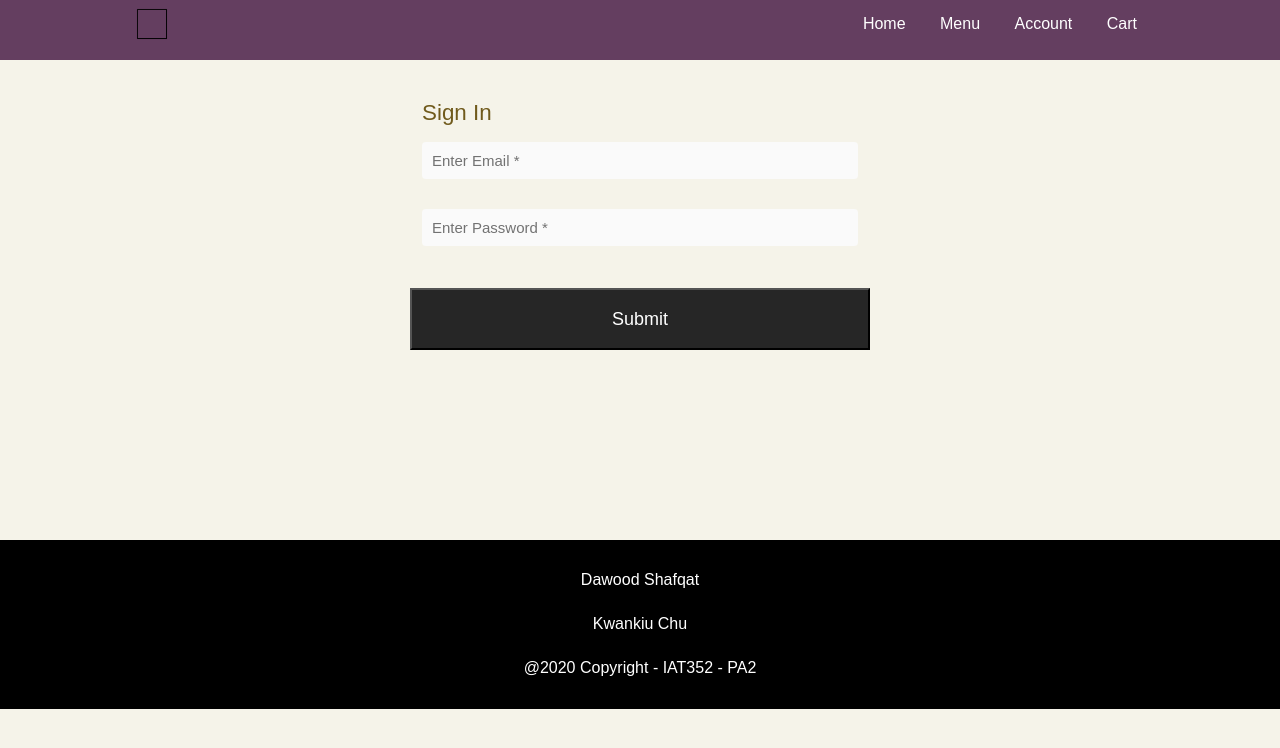
After one commit to dshafqat/IAT352-PA, a PHP site: page /sign-in.php in a window 1280 px wide. The commit adds this page. Shown: the top 748 px of the page. Run offline with PHP 8.4, Linux system fonts and the light colour scheme.

Commit message:
implemented sign in/logout functions

```diff
--- /dev/null
+++ b/active_session_check.php
@@ -0,0 +1,14 @@
+<!-- This page is used to check if there is an active session  -->
+<!-- if there is no active session, user is not logged in, redirect user to login page-->
+
+
+<?php
+session_start();
+
+if(isset($_SESSION["email"])){
+  // if session variable 'username'is set
+  //redirect to members page
+  header("Location: login_successful.php");
+  exit(); }
+
+?>
--- a/cart.php
+++ b/cart.php
@@ -29,7 +29,7 @@ require 'config.php';
 				<ul>
 					<li><a href="home.php">Home</a></li>
 					<li><a href="index.php">Menu</a></li>
-					<li><a href="sign-up.php">Account</a></li>
+					<li><a href="sign-in.php">Account</a></li>
 					<li><a href="cart.php">Cart</a></li>
 				</ul>
 			</div>
@@ -118,7 +118,7 @@ $total_price += ($price*$row['qty']);
 	<td colspan="5" align="right">
 
 	<form method="post" action="">
-	<input name="remove_button" type="submit" value=" Remove Items " />
+	<input name="remove_button" type="submit" value=" Clear Cart " />
     <input name="submit_button" type="submit" value=" Place Order " />
 </form>
 
--- a/config.php
+++ b/config.php
@@ -1,4 +1,11 @@
 <?php
+
+$servername="localhost";
+$email="root";
+$password="";
+$dbname="KIMMY_CHU";
+
+
  $conn = new mysqli("localhost","root","","KIMMY_CHU");
  if($conn->connect_error){
  	die("Connection Failed!".$conn->connect_error);
--- a/home.php
+++ b/home.php
@@ -22,7 +22,7 @@
 				<ul>
 					<li><a href="home.php">Home</a></li>
 					<li><a href="index.php">Menu</a></li>
-					<li><a href="sign-up.php">Account</a></li>
+					<li><a href="sign-in.php">Account</a></li>
 					<li><a href="cart.php">Cart</a></li>
 				</ul>
 			</div>
--- a/index.php
+++ b/index.php
@@ -37,7 +37,7 @@ require 'config.php';
 				<ul>
 					<li><a href="home.php">Home</a></li>
 					<li><a href="index.php">Menu</a></li>
-					<li><a href="sign-up.php">Account</a></li>
+					<li><a href="sign-in.php">Account</a></li>
 					<li><a href="cart.php">Cart</a></li>
 				</ul>
 			</div>
--- a/product-info.php
+++ b/product-info.php
@@ -29,7 +29,7 @@ require 'config.php';
 				<ul>
 					<li><a href="home.php">Home</a></li>
 					<li><a href="index.php">Menu</a></li>
-					<li><a href="sign-up.php">Account</a></li>
+					<li><a href="sign-in.php">Account</a></li>
 					<li><a href="cart.php">Cart</a></li>
 				</ul>
 			</div>
--- /dev/null
+++ b/sign-in.php
@@ -0,0 +1,104 @@
+<!DOCTYPE html>
+
+<html lang="en">
+
+<head>
+	<meta charset="utf-8">
+
+	<title>Sign Up</title>
+
+
+	<link rel="stylesheet" href="css/main.css">
+	<link rel="stylesheet" href="css/normalize.css">
+	<link rel="stylesheet" href="css/layout.css">
+
+</head>
+
+	<header>
+		<nav>
+			<div class="logo">
+				<img src="img/logo.png" alt="Brand design / Logo">
+			</div>
+
+			<div class="menu">
+				<ul>
+					<li><a href="home.php">Home</a></li>
+					<li><a href="index.php">Menu</a></li>
+					<li><a href="login_successful.php">Account</a></li>
+					<li><a href="cart.php">Cart</a></li>
+				</ul>
+			</div>
+		</nav>
+	</header>
+
+	<body>
+
+			<div class="form-signup">
+	<form action="sign-in.php" method="post">
+		<fieldset>
+			<legend><span class="number"> Sign In</legend>
+
+				<input type="email" name="email" placeholder="Enter Email *" value="<?php  $email;?>">
+				<input type="password" name="password" placeholder="Enter Password *" value="<?php  $password;?>">
+
+				</fieldset>
+
+				<input type="submit" name="submit" value="Submit" />
+				</form>
+<!--
+				<a href="sign-up.php">Not a member? Sign up now!</a> -->
+				</div>
+
+
+<!-- Empty variables check-->
+			<?php
+
+			require('config.php');
+			include("active_session_check.php");
+
+			if (isset($_REQUEST['email'])) {
+				// define variables and set to empty values
+			$email = $password = "";
+
+			$email = $_REQUEST["email"];
+			$password = $_REQUEST["password"];
+
+
+			$sql = "SELECT * FROM `users` WHERE email='$email' and password='$password'";
+
+			$result = $conn->query($sql);
+			$rows = mysqli_num_rows($result);
+
+		//if row equal 1 means user does exist
+			if ($rows == 1) {
+				$_SESSION['email'] = $email;
+				header("Location:login_successful.php");
+			} else {
+
+				//else means user enters the wrong username or password
+				echo "<div class='form'>
+					<h3>Username/password is incorrect.</h3>
+				</div>";
+
+
+				// echo "<p>Not registered yet? <a href='register.php'>Register Here</a></p>";
+			}
+		}
+
+
+?>
+
+
+	<Footer>
+		<div class="bottomNav">
+			<p class="bottomNav_p">Dawood Shafqat</p>
+			<p class="bottomNav_p">Kwankiu Chu</p>
+			<p class="bottomNav_p"> @2020 Copyright - IAT352 - PA2</p>
+		</div>
+	</Footer>
+
+
+
+</body>
+
+</html>
--- a/sign-up.php
+++ b/sign-up.php
@@ -24,7 +24,7 @@
 				<ul>
 					<li><a href="home.php">Home</a></li>
 					<li><a href="index.php">Menu</a></li>
-					<li><a href="sign-up.php">Account</a></li>
+					<li><a href="sign-in.php">Account</a></li>
 					<li><a href="cart.php">Cart</a></li>
 				</ul>
 			</div>
--- a/welcome.php
+++ b/welcome.php
@@ -24,8 +24,8 @@
 
 		<div class="col-md-12" align="center">
 
-		 <h1>Congrats! You are now a memeber</h1>
-		 <a href="index.php" class="welcome-btn">Return to Menu</a>
+		 <h1>Congrats! You are now a memeber, sign in now</h1>
+		 <a href="sign-in.php" class="welcome-btn">Sign In</a>
 
 		</div>
 
```
Also changed, not shown: login_successful.php (added, +42 -0 lines), logout.php (added, +7 -0 lines), nonactive_session_check.php (added, +13 -0 lines).
